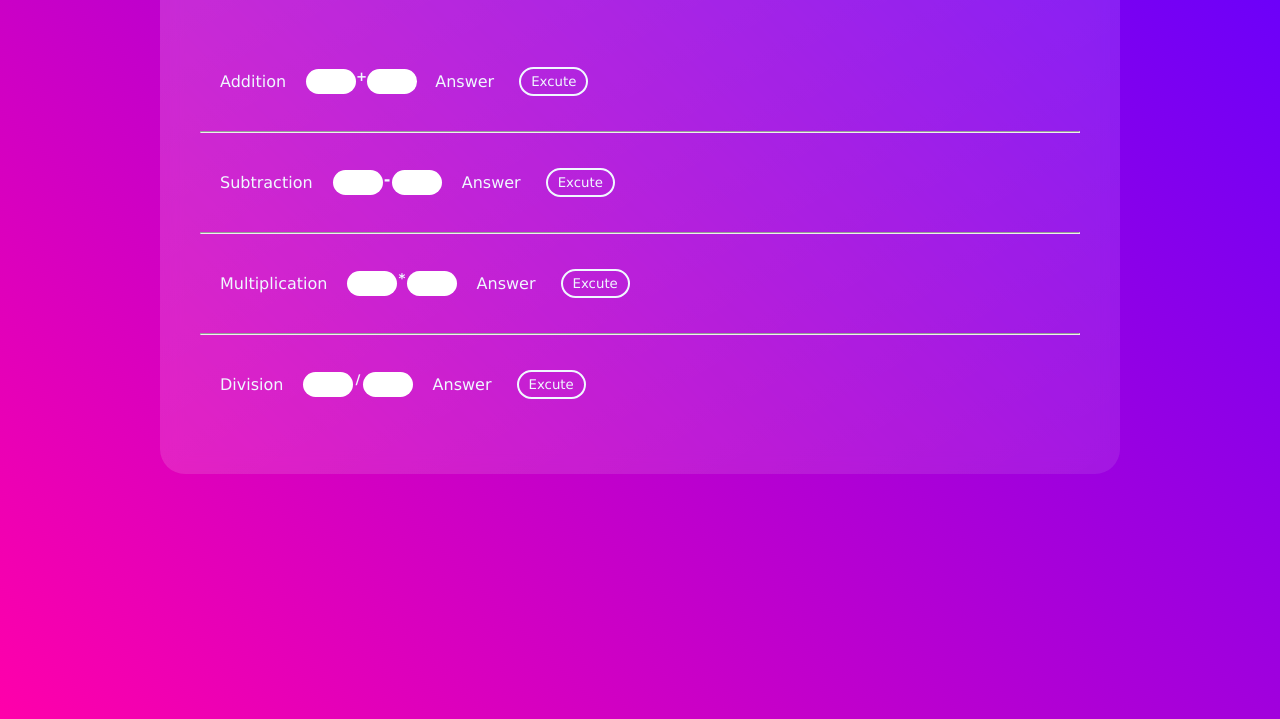
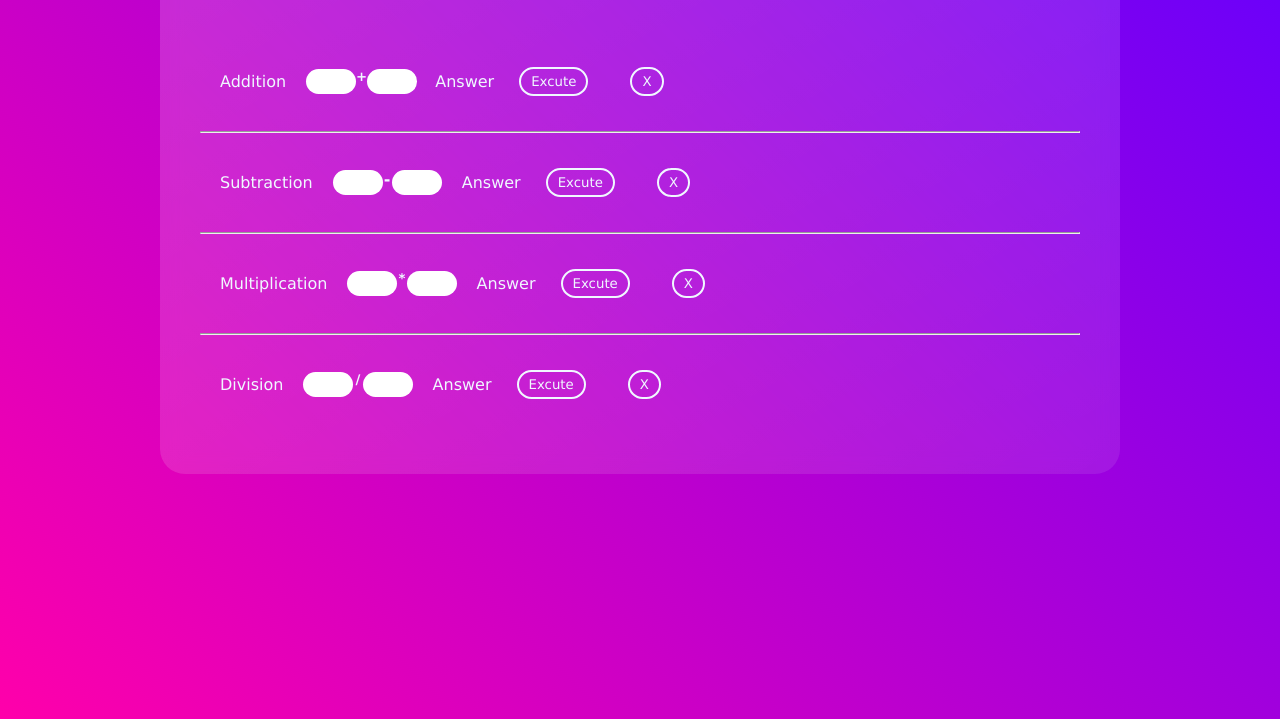
Before and after one commit to AmanKalkanbaev/first-javascrit-repo, a plain HTML site: page index.html in a window 1280 px wide. Shown: the part 145-864 px from the top of the page. Drawn offline with Linux system fonts and the light colour scheme.

Commit message:
added reload buttons to the html

```diff
--- a/index.html
+++ b/index.html
@@ -20,6 +20,7 @@
                 </div>
                 <p id="equallyone">Answer</p>
                 <button onclick="equallyone()">Excute</button>
+                <button value="Refresh Page" onClick="window.location.reload();">X</button>
             </div>
         </div>
         <hr>
@@ -33,6 +34,7 @@
                 </div>
                 <p id="equallytwo">Answer</p>
                 <button onclick="equallytwo()">Excute</button>
+                <button value="Refresh Page" onClick="window.location.reload();">X</button>
             </div>
         </div>
         <hr>
@@ -46,6 +48,7 @@
                 </div>
                 <p id="equallythree">Answer</p>
                 <button onclick="equallythree()">Excute</button>
+                <button value="Refresh Page" onClick="window.location.reload();">X</button>
             </div>
         </div>
         <hr>
@@ -59,6 +62,7 @@
                 </div>
                 <p id="equallyfour">Answer</p>
                 <button onclick="equallyfour()">Excute</button>
+                <button value="Refresh Page" onClick="window.location.reload();">X</button>
             </div>
         </div>
     </div>
```
